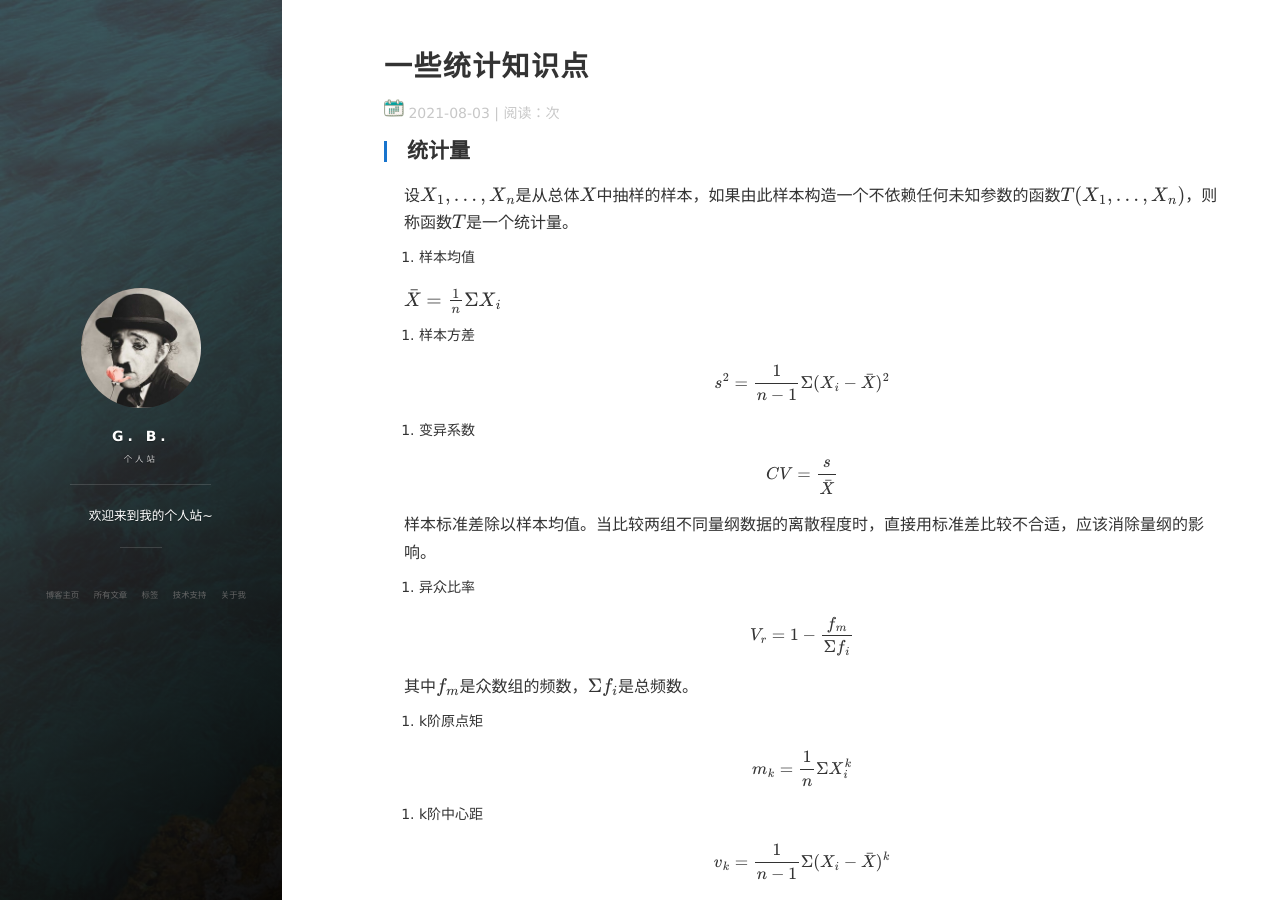
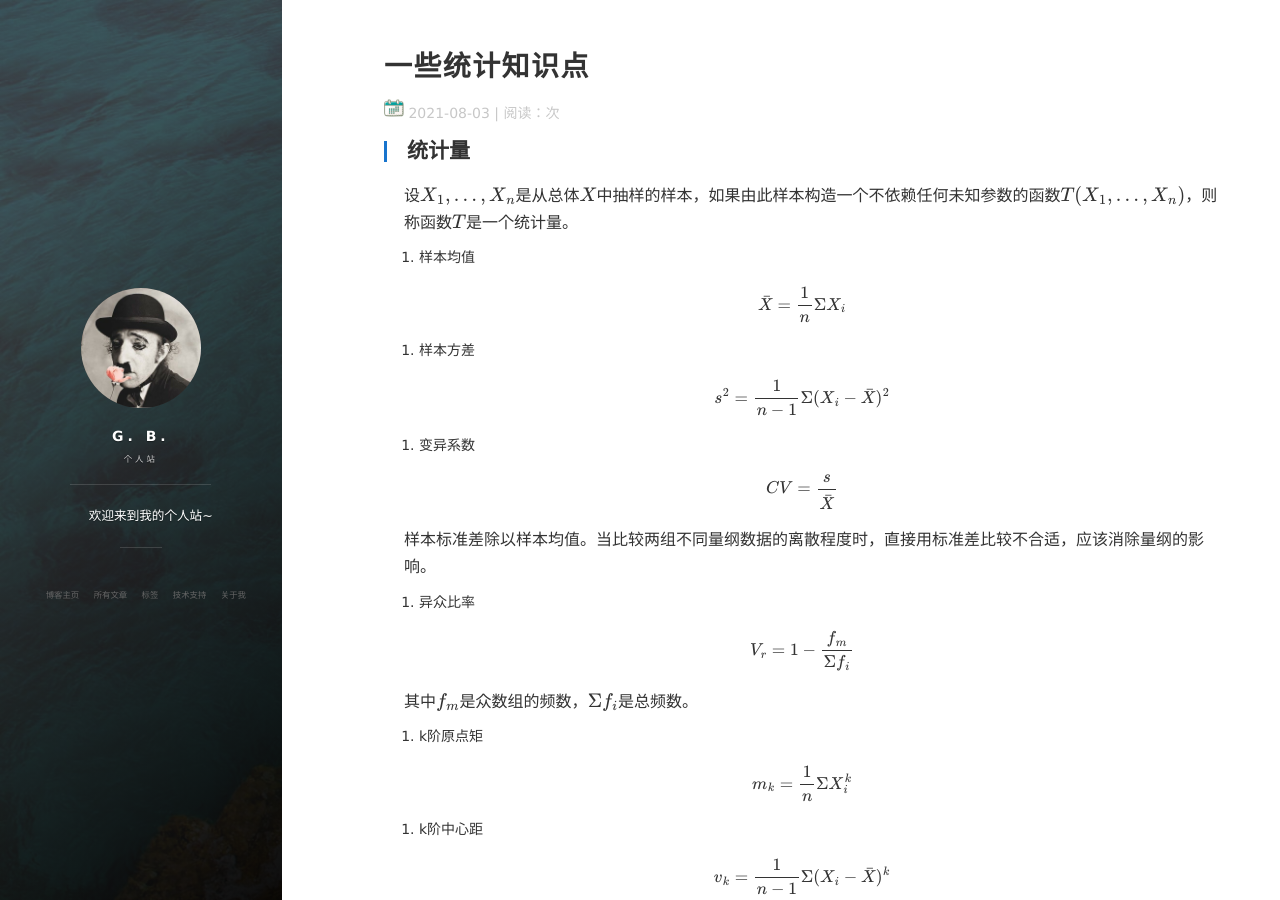
Before and after one commit to Blanket58/Blanket58.github.io, a Jekyll site: the page built from _posts/2021-08-03-statistical-theory.md, in a window 1280 px wide and 900 px high. Built offline with Jekyll 4.4.1, drawn with Linux system fonts in a browser that asks for light colours; nearby versions of some CDN libraries; formulas are drawn with MathJax 3; comment, search, counter and statistics services are not loaded.

Commit message:
Update 2021-08-03-statistical-theory.md

```diff
--- a/_posts/2021-08-03-statistical-theory.md
+++ b/_posts/2021-08-03-statistical-theory.md
@@ -13,7 +13,7 @@ mathjax: true
 
 1. 样本均值
 
-$ \bar{X}=\frac{1}{n} \Sigma X_i $
+$$ \bar{X}=\frac{1}{n} \Sigma X_i $$
 
 2. 样本方差
 
```
